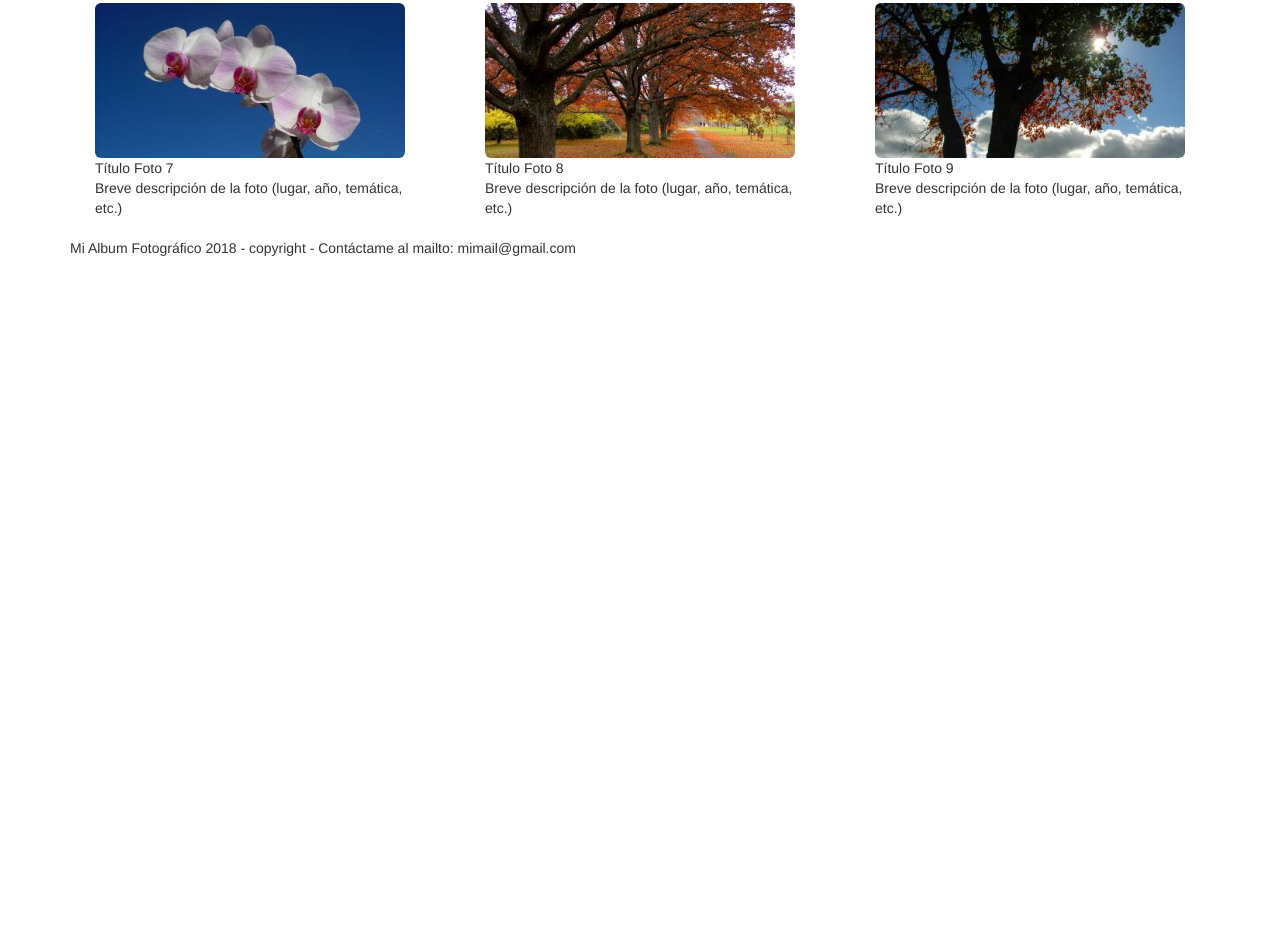
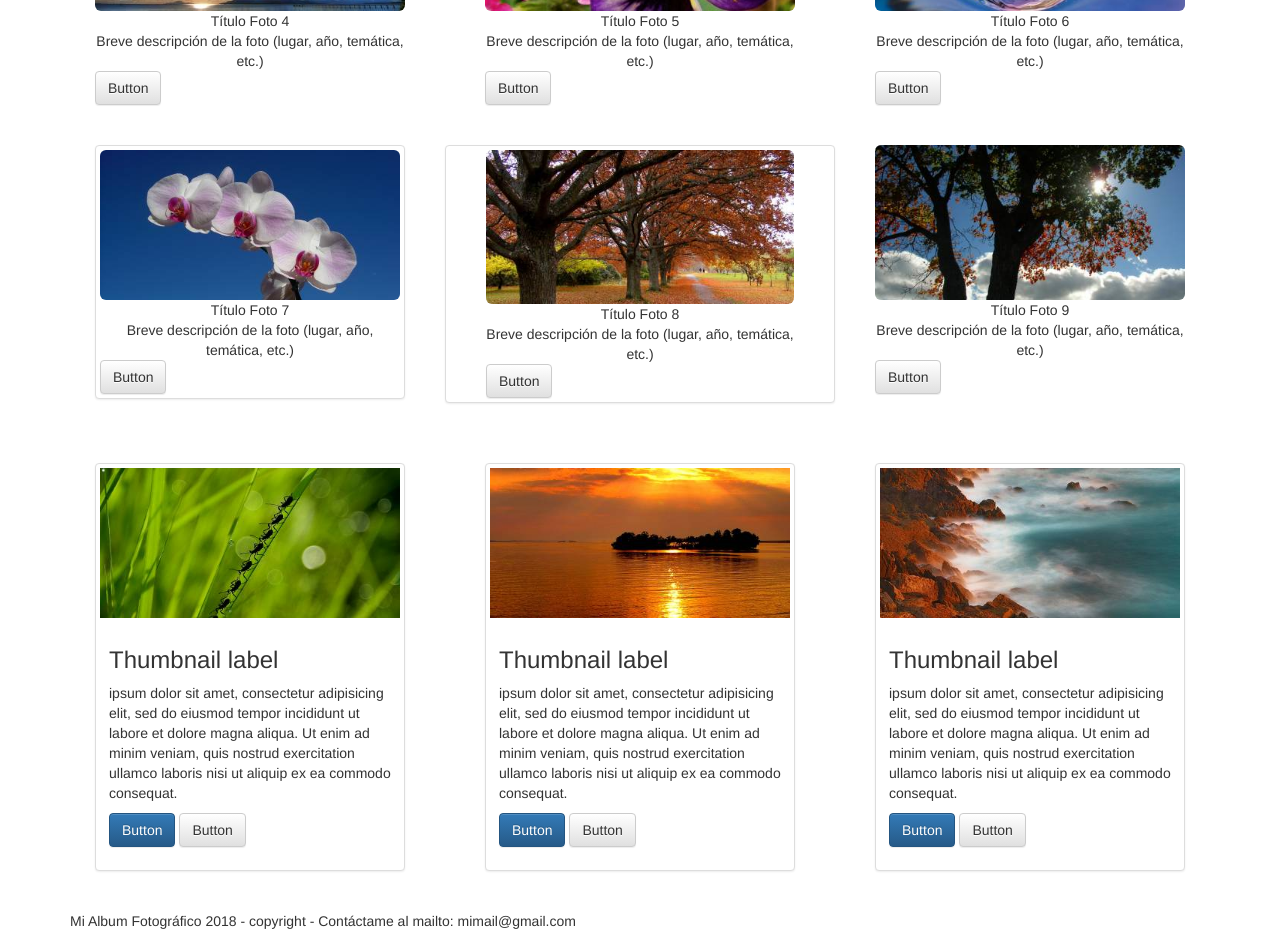
Before and after one commit to Belen1988/Experiencia_7, a plain HTML site: page index.html in a window 1280 px wide. Shown: the part 749-1690 px from the top of the page. Before the commit the page ends 1017 px from the top, so only its background shows below. Drawn offline with nearby package versions, Linux system fonts and the light colour scheme.

Commit message:
experiencia7_22.00

```diff
--- a/index.html
+++ b/index.html
@@ -76,11 +76,11 @@
 	<div class="container">
 		<div class="header"style="background-image: url(bg2.jpg);">
 		<h1>Álbum Fotográfico</h1>
-		<p class="headerintro"> Lorem ipsum dolor sit amet, consectetur adipisicing elit, sed do eiusmod
+		<div class="headerintro"> Lorem ipsum dolor sit amet, consectetur adipisicing elit, sed do eiusmod
 		tempor incididunt ut labore et dolore magna aliqua. Ut enim ad minim veniam,
 		quis nostrud exercitation ullamco laboris nisi ut aliquip ex ea commodo
-		consequat </p>
-		<p> contáctame</p>
+		consequat </div>
+		<button type="button" class="btn btn-default">Contáctame</button>
 		</div>
 	</div>
 
@@ -90,17 +90,20 @@
 				<img src="1.jpg" class="img-responsive img-rounded">
 				<div class="header2">Título Foto 1</div>
 				<div class="content">Breve descripción de la foto (lugar, año, temática, etc.)</div>
+				<button type="button" class="btn btn-default">Button</button>
 			</div>
 			<div class="col-md-4">
 				<img src="2.jpg" class="img-responsive img-rounded">
 				<div class="header2">Título Foto 2</div>
 				<div class="content">Breve descripción de la foto (lugar, año, temática, etc.)</div>
+				<button type="button" class="btn btn-default">Button</button>
 
 			</div>
 			<div class="col-md-4">
 				<img src="3.jpg" class="img-responsive img-rounded">
 				<div class="header2">Título Foto 3</div>
 				<div class="content">Breve descripción de la foto (lugar, año, temática, etc.)</div>
+				<button type="button" class="btn btn-default">Button</button>
 			</div>
 			</div>
 	</div>
@@ -111,16 +114,19 @@
 				<img src="4.jpg" class="img-responsive img-rounded">
 				<div class="header2">Título Foto 4</div>
 				<div class="content">Breve descripción de la foto (lugar, año, temática, etc.)</div>
+				<button type="button" class="btn btn-default">Button</button>
 			</div>
 			<div class="col-md-4">
 				<img src="5.jpg" class="img-responsive img-rounded">
 				<div class="header2">Título Foto 5</div>
 				<div class="content">Breve descripción de la foto (lugar, año, temática, etc.)</div>
+				<button type="button" class="btn btn-default">Button</button>
 			</div>
 			<div class="col-md-4">
 				<img src="6.jpg" class="img-responsive img-rounded">
 				<div class="header2">Título Foto 6</div>
 				<div class="content">Breve descripción de la foto (lugar, año, temática, etc.)</div>
+				<button type="button" class="btn btn-default">Button</button>
 			</div>
 			</div>
 
@@ -129,23 +135,79 @@
 		<div class="container">
 			<div class="row">
 				<div class="col-md-4">
+					<div class="thumbnail">
 						<img src="7.jpg" class="img-responsive img-rounded">
 						<div class="header2">Título Foto 7</div>
 						<div class="content">Breve descripción de la foto (lugar, año, temática, etc.)</div>
+						<button type="button" class="btn btn-default">Button</button>
 					</div>
-			<div class="col-md-4">
+				</div>
+				<div class="col-md-4 thumbnail">
 					<img src="8.jpg" class="img-responsive img-rounded">
 					<div class="header2">Título Foto 8</div>
 					<div class="content">Breve descripción de la foto (lugar, año, temática, etc.)</div>
+					<button type="button" class="btn btn-default">Button</button>
 				</div>
 				<div class="col-md-4">
 					<img src="9.jpg" class="img-responsive img-rounded">
 					<div class="header2">Título Foto 9</div>
 					<div class="content">Breve descripción de la foto (lugar, año, temática, etc.)</div>
+					<button type="button" class="btn btn-default">Button</button>
+				</div>
 			</div>
 		</div>
 
+
+
+		<div class="container">
+			<div class="row">
+			  <div class="col-sm-6 col-md-4"  >
+			    <div class="thumbnail">
+			      <img src="1.jpg">
+			      <div class="caption">
+			        <h3>Thumbnail label</h3>
+			        <p>ipsum dolor sit amet, consectetur adipisicing elit, sed do eiusmod
+			        tempor incididunt ut labore et dolore magna aliqua. Ut enim ad minim veniam,
+			        quis nostrud exercitation ullamco laboris nisi ut aliquip ex ea commodo
+			        consequat.</p>
+			        <p><a href="#" class="btn btn-primary" role="button">Button</a> <a href="#" class="btn btn-default" role="button">Button</a></p>
 			      </div>
+			  	</div>
+			  </div>
+			  <div class="col-sm-6 col-md-4"  >
+				    <div class="thumbnail">
+				      <img src="2.jpg">
+				      <div class="caption">
+				        <h3>Thumbnail label</h3>
+				        <p>ipsum dolor sit amet, consectetur adipisicing elit, sed do eiusmod
+				        tempor incididunt ut labore et dolore magna aliqua. Ut enim ad minim veniam,
+				        quis nostrud exercitation ullamco laboris nisi ut aliquip ex ea commodo
+				        consequat.</p>
+				        <p><a href="#" class="btn btn-primary" role="button">Button</a> <a href="#" class="btn btn-default" role="button">Button</a></p>
+				      </div>
+				    </div>
+				</div>
+				 <div class="col-sm-6 col-md-4"  >
+				    <div class="thumbnail">
+				      <img src="3.jpg">
+				      <div class="caption">
+				        <h3>Thumbnail label</h3>
+				        <p>ipsum dolor sit amet, consectetur adipisicing elit, sed do eiusmod
+				        tempor incididunt ut labore et dolore magna aliqua. Ut enim ad minim veniam,
+				        quis nostrud exercitation ullamco laboris nisi ut aliquip ex ea commodo
+				        consequat.</p>
+				        <p><a href="#" class="btn btn-primary" role="button">Button</a> <a href="#" class="btn btn-default" role="button">Button</a></p>
+				      </div>
+				    </div>
+				</div>
+			</div>
+		</div>
+
+
+
+
+
+
 		<div class="container">
 		</div>
 
--- a/micss.css
+++ b/micss.css
@@ -1,6 +1,10 @@
 .header{
 	text-align: center;
 	color: white;
+	padding-top: 40px;
+	padding-bottom: 40px;
+	padding-left: 20px;
+	padding-right20px;
 }
 .row{
 	padding-top: 20px;
@@ -10,11 +14,14 @@
 	padding-left: 40px;
 	padding-right: 40px;
 }
-.h2{
+.header2{
 	text-align: center;
 
 }
-.p{
+.content{
 	text-align: center;
 
 }
+.prueba{
+	float:left;
+}
```
Lines whose indentation alone changed are shown as unchanged.
